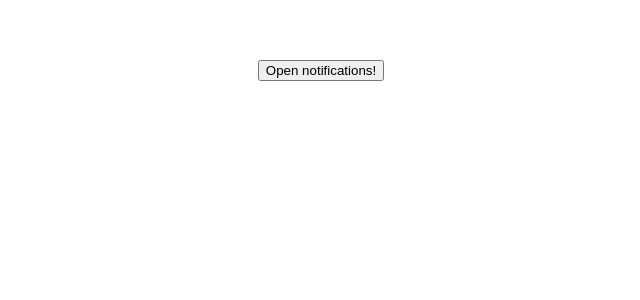
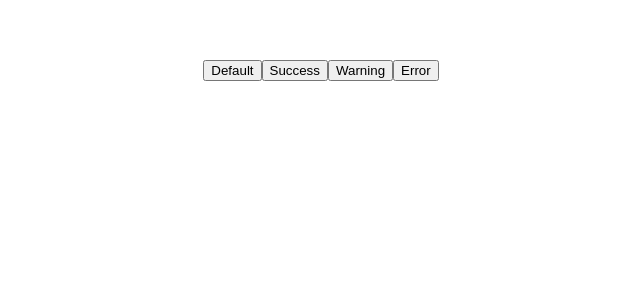
Before and after one commit to evgenijchul/notifications-vue, a Vue app: page / in a window 1280 px wide. Shown: the top 300 px of the page, without its empty margins (319-959 px from the left). Built offline with nearby package versions, Linux system fonts and the light colour scheme.

Commit message:
Add: error warning success message

```diff
--- a/src/App.vue
+++ b/src/App.vue
@@ -1,29 +1,33 @@
 <template>
   <div id="app">
-    <button @click="open()">Open notifications!</button>
+    <button @click="open()">Default</button>
+    <button @click="success()">Success</button>
+    <button @click="warning()">Warning</button>
+    <button @click="error()">Error</button>
   </div>
 </template>
 <script>
-function randomInteger(min, max) {
-  // random number from (min-0.5) to (max+0.5)
-  let rand = min - 0.5 + Math.random() * (max - min + 1);
-  return Math.round(rand);
-}
-
 export default {
   name: "App",
-
   methods: {
     open() {
-
-      // this.$notifi.new("Some message");
-
-      fetch("https://jsonplaceholder.typicode.com/posts")
-        .then(response => response.json())
-        .then(json => {
-          let randomString = json[randomInteger(0, json.length - 1)]["title"];
-          this.$notifi.new(randomString);
-        });
+      this.$notifi.new("Default message");
+      // this.$notifi.message("Default message");
+    },
+    success() {
+      this.$notifi.success(
+        "Thanks for contacting us! We will be in touch with you shortly."
+      );
+    },
+    warning() {
+      this.$notifi.warning(
+        "A cookie associated with a cross-site resource at http://googleadservices.com/ was set without the `SameSite` attribute."
+      );
+    },
+    error() {
+      this.$notifi.error(
+        "<b>Error Invalid Number</b>. Please re-send using a valid 10 digit mobile number or valid short code error message."
+      );
     }
   }
 };
--- a/src/VueNotifi/Notifi.vue
+++ b/src/VueNotifi/Notifi.vue
@@ -1,5 +1,5 @@
 <template>
-  <div class="ec-vue-notifi">
+  <div class="ec-vue-notifi-wrap__notifi" :class="'ec-vue-notifi-wrap__notifi_'+type">
     <div role="alert" v-show="isActive">
       <p v-html="message"></p>
     </div>
@@ -20,7 +20,7 @@ export default {
   props: {
     type: {
       type: String,
-      default: "primary"
+      default: "default"
     },
     message: {
       type: String,
@@ -34,7 +34,6 @@ export default {
   },
   methods: {
     getContainer: function() {
-      // Create the vn-container if they don't exist or return it
       let notificationContainer = document.querySelector(`.ec-vue-notifi-wrap`);
       if (!notificationContainer) {
         notificationContainer = document.createElement("div");
@@ -44,21 +43,26 @@ export default {
       return notificationContainer;
     }
   },
-  beforeMount() {
-
-  },
-  mounted() {    let notificationContainer = this.getContainer();
-    console.log(this.$el);
+  mounted() {
+    let notificationContainer = this.getContainer();
 
     notificationContainer.appendChild(this.$el);
     notificationContainer.classList.add("topRight");
     this.isActive = true;
     // Timeout for the animation complete before destroying
+
+    // reading speed of countWordPerMinute words per minute.
+    const countWordPerMinute = 160;
+    const countWord = this.message.split(" ").filter(e => e.length > 3).length;
+
+    let timer = (1000 * (countWord * 60)) / countWordPerMinute;
+    if (timer < 1000) timer = 1000;
+
     setTimeout(() => {
       this.isActive = false;
       this.$destroy();
       removeElement(this.$el);
-    }, 2500);
+    }, timer);
   }
 };
 </script>
@@ -80,16 +84,29 @@ export default {
     bottom: initial;
     left: initial;
   }
-  .ec-vue-notifi {
+  &__notifi {
     background-color: #ffffff;
     color: #1d1d1d;
     padding: 0.5rem;
-    margin: 0.25rem;
-    border: 1px solid #dfdfdf;
+    margin: 0.5rem;
+    border: 1px #d9d9d9 solid;
+    box-shadow: 0 0 0 3px rgba(228, 228, 228, 0.45);
     p {
       margin: 0;
       font-size: 14px;
     }
+    &_error {
+      box-shadow: 0 0 0 3px rgba(206, 53, 44, 0.45);
+      border-color: #ce352c;
+    }
+    &_warning {
+      box-shadow: 0 0 0 3px rgba(255, 148, 71, 0.45);
+      border-color: #ff9447;
+    }
+    &_success {
+      box-shadow: 0 0 0 3px rgba(96, 169, 23, 0.45);
+      border-color: #60a917;
+    }
   }
 }
 </style>
--- a/src/VueNotifi/index.js
+++ b/src/VueNotifi/index.js
@@ -20,7 +20,19 @@ export default {
         let notifi = [];
         Vue.prototype.$notifi = {
             new: function (message) {
-                return createNotifi({ type: 'primary', message });
+                return createNotifi({ type: 'default', message });
+            },
+            message: function (message) {
+                return createNotifi({ type: 'default', message });
+            },
+            error: function (message) {
+                return createNotifi({ type: 'error', message });
+            },
+            warning: function (message) {
+                return createNotifi({ type: 'warning', message });
+            },
+            success: function (message) {
+                return createNotifi({ type: 'success', message });
             },
         };
     }
```
